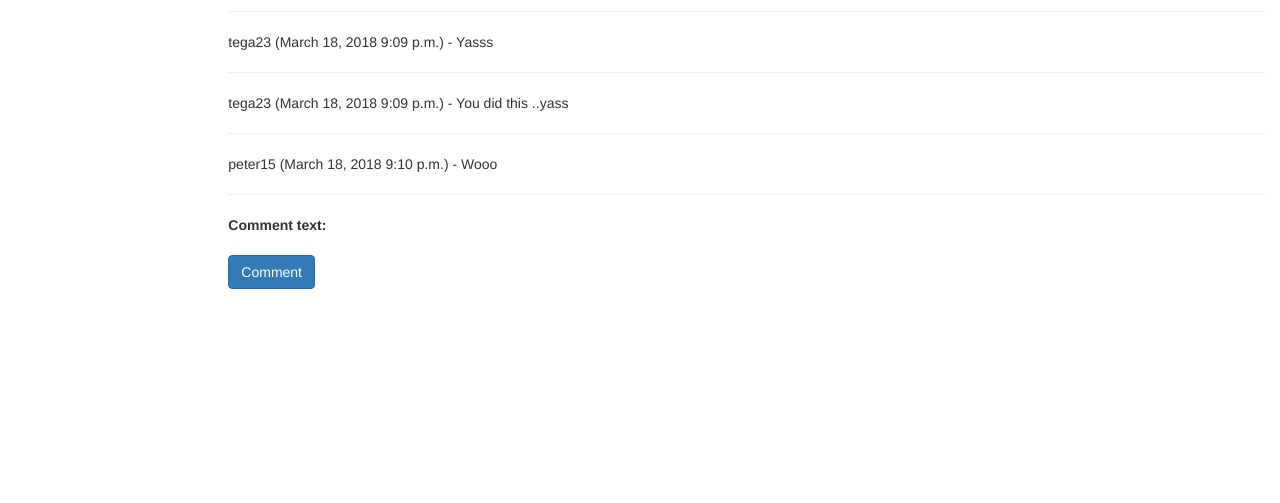
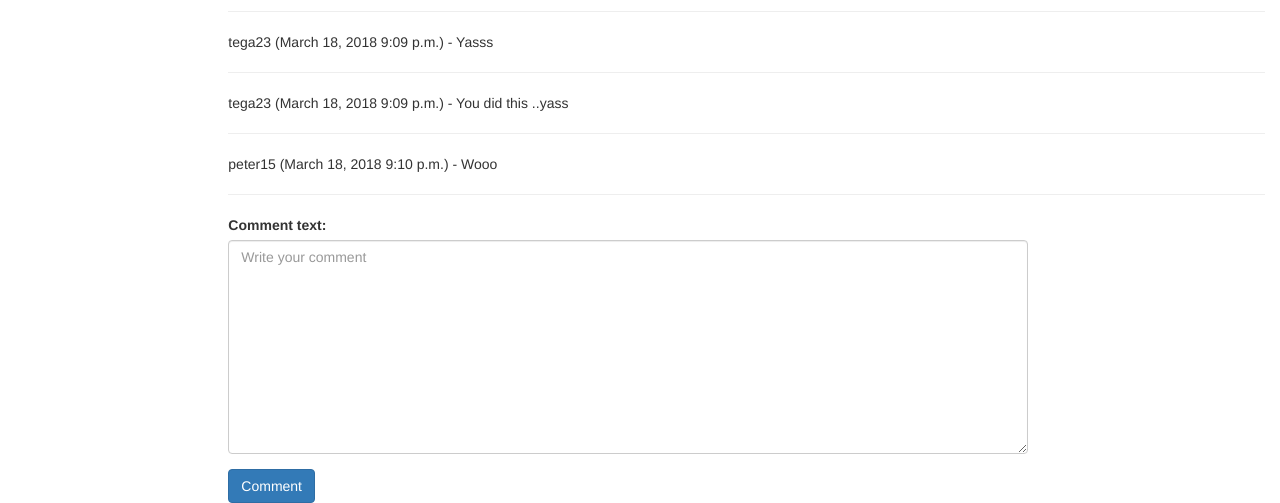
Before and after one commit to tega23/mini-blog, a Django app: page /blog/blog/1 in a window 1280 px wide. Shown: the part 417-920 px from the top of the page. Before the commit the page ends 706 px from the top, so only its background shows below. Run offline with Django 3.2, Linux system fonts and the light colour scheme; a user stored in the database is signed in; data comes from the database, SQL or seed files in the repository; both versions use the stored data as it was after the commit; some libraries are stand-ins or nearby versions.

Commit message:
Comment section to allow users comment on blog posts

```diff
--- a/mini_blog/blog/forms.py
+++ b/mini_blog/blog/forms.py
@@ -2,11 +2,7 @@ from django import forms
 from django.core.exceptions import ValidationError
 
 class UserCommentForm(forms.Form):
-    comment_text = forms.CharField(max_length=2000, widget = forms.Textarea())
-    source = forms.CharField(       # A hidden input for internal use
-        max_length=50,              # tell from which page the user sent the message
-        widget=forms.HiddenInput()
-    )
+    comment_text = forms.CharField(max_length=2000, widget = forms.Textarea(attrs={"style": "width: 800px; rows:'2'","placeholder": "Write your comment"}),)
 
 def clean(self):
         cleaned_data = super(UserCommentForm, self).clean()
--- a/mini_blog/blog/templates/blog/blog_detail.html
+++ b/mini_blog/blog/templates/blog/blog_detail.html
@@ -14,13 +14,14 @@
         {% endfor %}
         {% if user.is_authenticated %}
            {% load widget_tweaks %}
-            <form method ='POST'>
+            <form method ='POST' action ="">
+                {% csrf_token %}
                 <div class="form-group">
                     {% for field in form.visible_fields %}
                         <div class="fieldWrapper">
                             {{ field.errors }}
                             {{ field.label_tag }}
-                            <!--{% render_field field class="form-control" %} -->
+                            {% render_field field class="form-control" %}
                             {% if field.help_text %}
                                 <small class="form-text text-muted">{{ field.help_text }}</small>
                             {% endif %}
@@ -28,6 +29,7 @@
                     {% endfor %}
                 </div>
                 <button type="submit" class="btn btn-primary">Comment</button>
+                <input type="hidden" name="next" value="{{ request.path }}">
             </form>
         {% else %}
             <p><a href ="{% url 'login'%}?next={{request.path}}">Login</a> to add a new comment </p>
--- a/mini_blog/blog/views.py
+++ b/mini_blog/blog/views.py
@@ -1,4 +1,4 @@
-from django.shortcuts import render
+from django.shortcuts import render,HttpResponseRedirect
 from django.views import generic
 from .models import Blogger, BlogPost , Comment
 from .forms import UserCommentForm
@@ -32,13 +32,15 @@ def blog_detail(request , pk):
     blogPost = BlogPost.objects.get(pk = pk)
     comment = Comment.objects.filter(blog_post__blogger__id =pk)
     if request.method == 'POST':
-        form = UserCommentForm(request.POST)
+        form = UserCommentForm(data = request.POST)
+        #import pdb; pdb.set_trace()
         if form.is_valid():
-            #comment_text = form.cleaned_data['comment_text']
-            #new_comment  = Comment.objects.create(user = request.user, blog_post = blogPost , comment_date = timezone.now  , comment_time = timezone.now)
-            #new_comment.save()
-            #return reverse()
-            pass
+
+            comment_ = form.cleaned_data['comment_text']
+            new_comment  = Comment.objects.create(user = request.user, blog_post = blogPost , comment_text = comment_  )
+            new_comment.save()
+            previous_page_url = request.POST.get('next', '/')
+            return HttpResponseRedirect(previous_page_url)
 
     # if a GET (or any other method) we'll create a blank form
     else:
```
Also changed, not shown: mini_blog/db.sqlite3.
